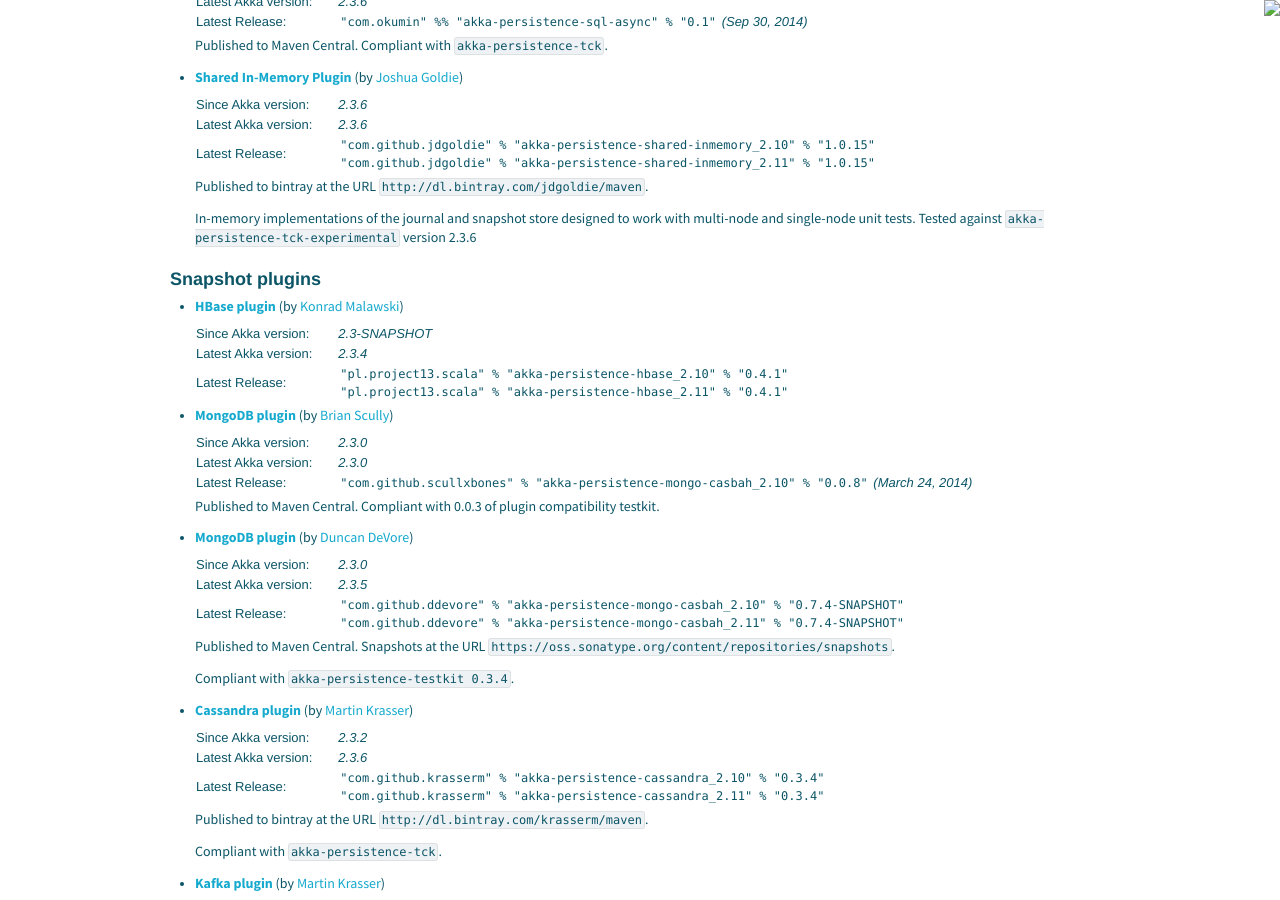
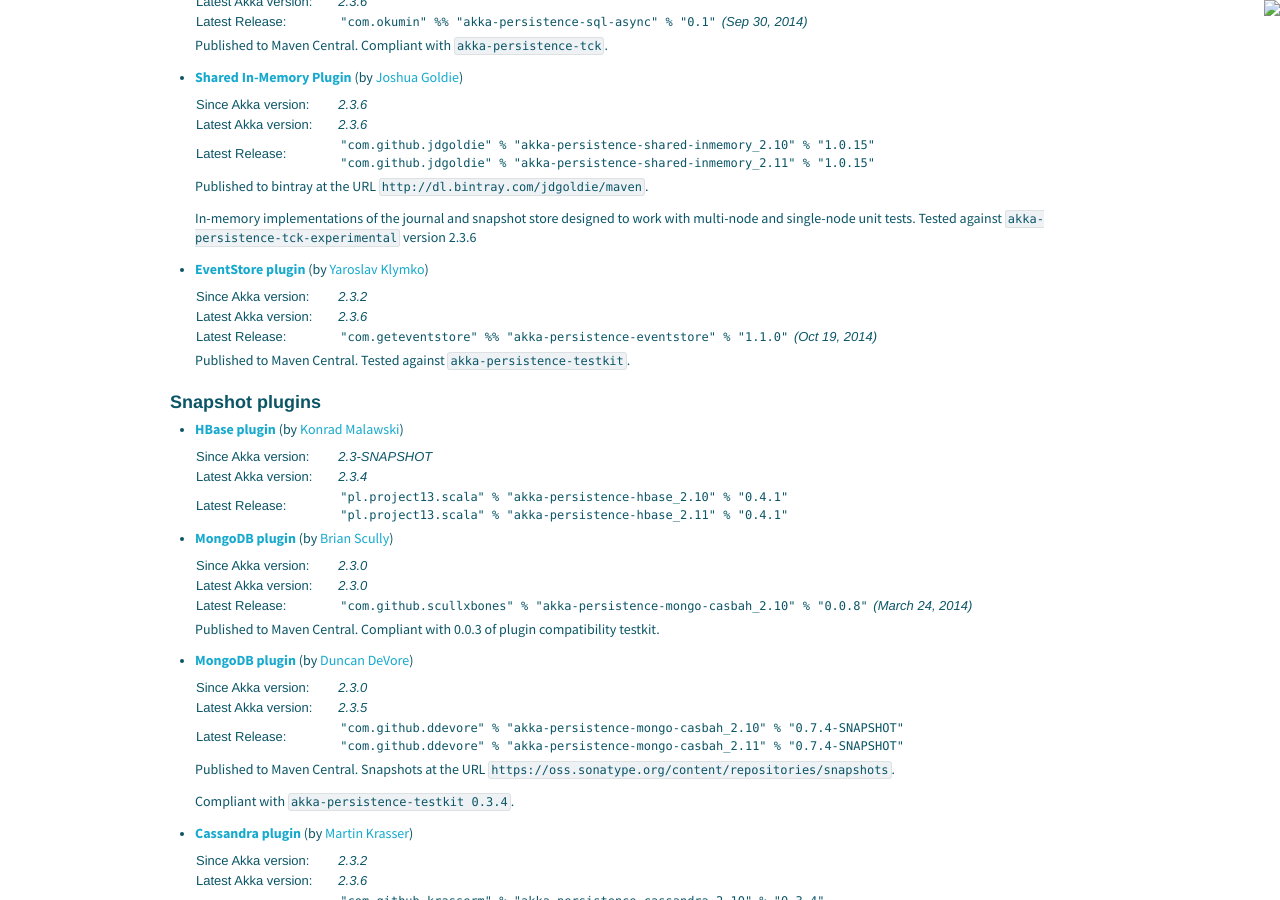
Before and after one commit to raboof/akka.github.com, a Jekyll site: the page built from community/index.md, in a window 1280 px wide and 900 px high, scrolled down 5304 px. Built offline with Jekyll 4.4.1, drawn with Linux system fonts in a browser that asks for light colours; some of the changed text lies outside the part shown.

Commit message:
Update index.md

```diff
--- a/community/index.md
+++ b/community/index.md
@@ -455,6 +455,16 @@
 
   In-memory implementations of the journal and snapshot store designed to work with multi-node and single-node unit tests.  Tested against `akka-persistence-tck-experimental` version 2.3.6
 
+* **[EventStore plugin](https://github.com/EventStore/EventStore.Akka.Persistence)** (by [Yaroslav Klymko](https://github.com/t3hnar))
+
+  <table class="stats">
+    <tr><td>Since Akka version:</td><td>2.3.2</td></tr>
+    <tr><td>Latest Akka version:</td><td>2.3.6</td></tr>
+    <tr><td>Latest Release:</td><td><code>"com.geteventstore" %% "akka-persistence-eventstore" % "1.1.0"</code> (Oct 19, 2014)</td></tr>
+  </table>
+
+  Published to Maven Central. Tested against [`akka-persistence-testkit`](https://github.com/krasserm/akka-persistence-testkit).
+
 
 ### Snapshot plugins
 
@@ -566,6 +576,17 @@
   Published to bintray at the URL `http://dl.bintray.com/jdgoldie/maven`.
 
   In-memory implementations of the journal and snapshot store designed to work with multi-node and single-node unit tests.  Tested against `akka-persistence-tck-experimental` version 2.3.6
+
+* **[EventStore plugin](https://github.com/EventStore/EventStore.Akka.Persistence)** (by [Yaroslav Klymko](https://github.com/t3hnar))
+
+  <table class="stats">
+    <tr><td>Since Akka version:</td><td>2.3.2</td></tr>
+    <tr><td>Latest Akka version:</td><td>2.3.6</td></tr>
+    <tr><td>Latest Release:</td><td><code>"com.geteventstore" %% "akka-persistence-eventstore" % "1.1.0"</code> (Oct 19, 2014)</td></tr>
+  </table>
+
+  Published to Maven Central. Tested against [`akka-persistence-testkit`](https://github.com/krasserm/akka-persistence-testkit).
+
 
 ## Projects Using Akka
 
```
